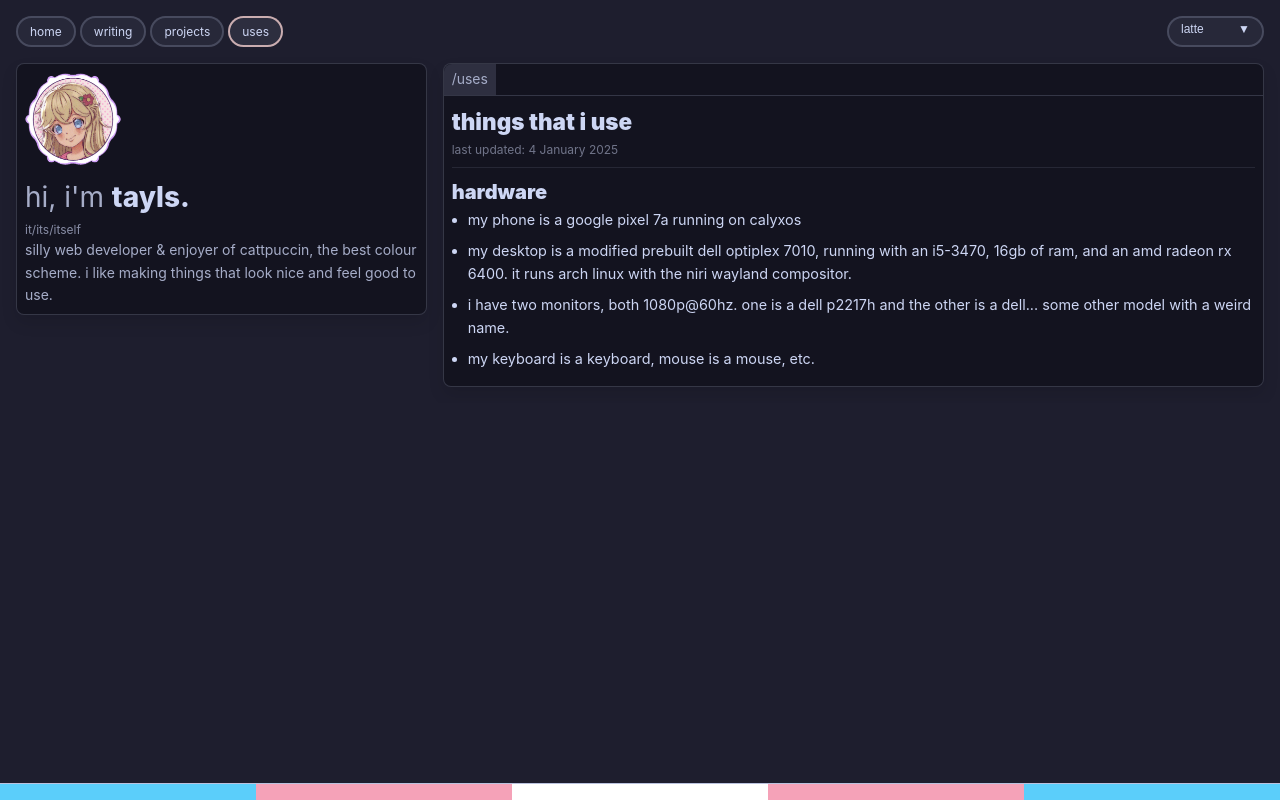
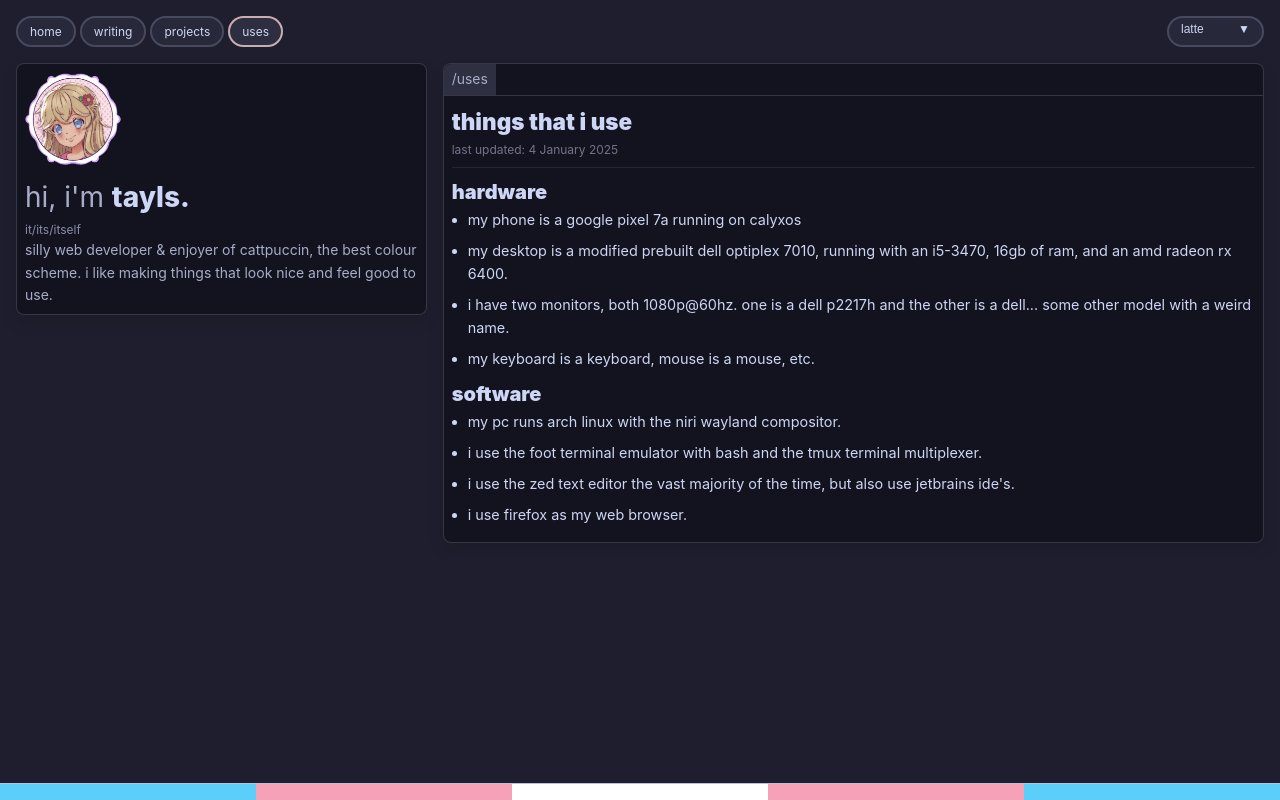
Before and after one commit to irimoe/legallyiris.github.io, a Vue app: page /uses in a window 1280 px wide. Built offline with nearby package versions, Linux system fonts and the light colour scheme.

Commit message:
feat: update home and uses

```diff
--- a/src/views/HomeView.vue
+++ b/src/views/HomeView.vue
@@ -14,5 +14,10 @@
       this is my personal website. it's a place for me to write about things i'm interested in,
       share projects i'm working on, and talk about the tools i use.
     </p>
+
+    <h2>say meow</h2>
+    <p>
+      send cat sounds to my email at <a href="mailto:ttaylor@disroot,org">ttaylor@disroot.org</a>
+    </p>
   </main>
 </template>
--- a/src/views/UsesView.vue
+++ b/src/views/UsesView.vue
@@ -19,13 +19,25 @@ const updated = new Date(updatedMs).toLocaleDateString('en-GB', {
         <li>my phone is a google pixel 7a running on calyxos</li>
         <li>
           my desktop is a modified prebuilt dell optiplex 7010, running with an i5-3470, 16gb of
-          ram, and an amd radeon rx 6400. it runs arch linux with the niri wayland compositor.
+          ram, and an amd radeon rx 6400.
         </li>
         <li>
           i have two monitors, both 1080p@60hz. one is a dell p2217h and the other is a dell... some
           other model with a weird name.
         </li>
         <li>my keyboard is a keyboard, mouse is a mouse, etc.</li>
+      </ul>
+    </section>
+
+    <section id="software">
+      <h3>software</h3>
+      <ul>
+        <li>my pc runs arch linux with the niri wayland compositor.</li>
+        <li>i use the foot terminal emulator with bash and the tmux terminal multiplexer.</li>
+        <li>
+          i use the zed text editor the vast majority of the time, but also use jetbrains ide's.
+        </li>
+        <li>i use firefox as my web browser.</li>
       </ul>
     </section>
   </main>
```
